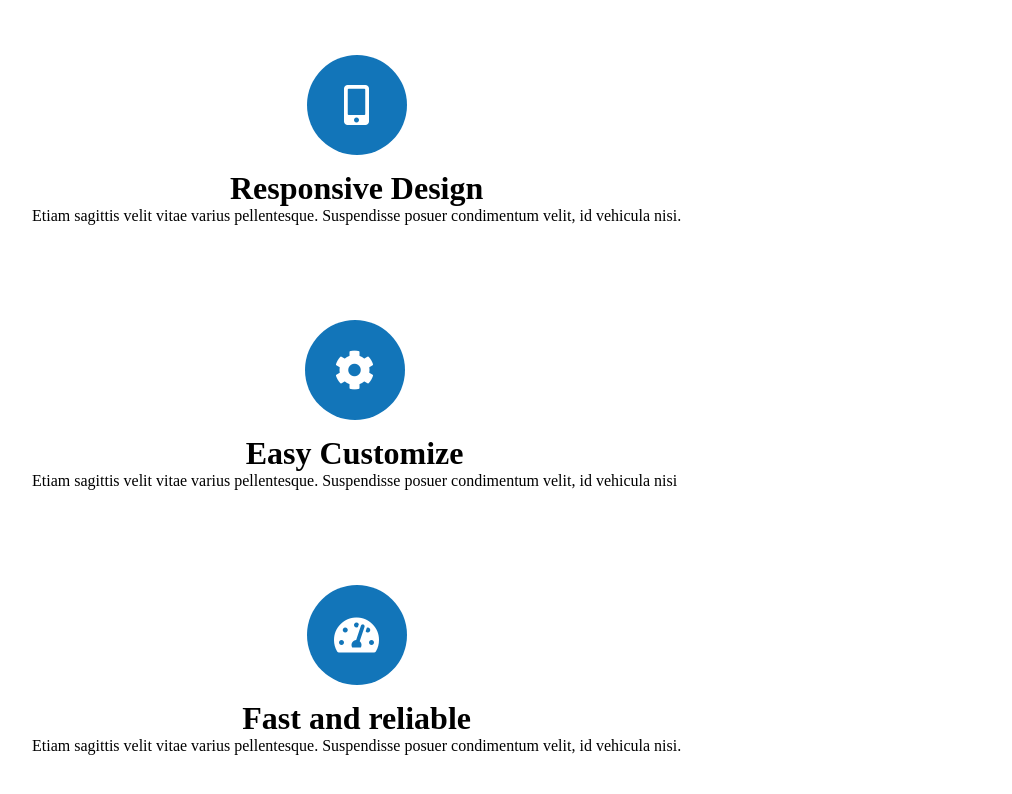
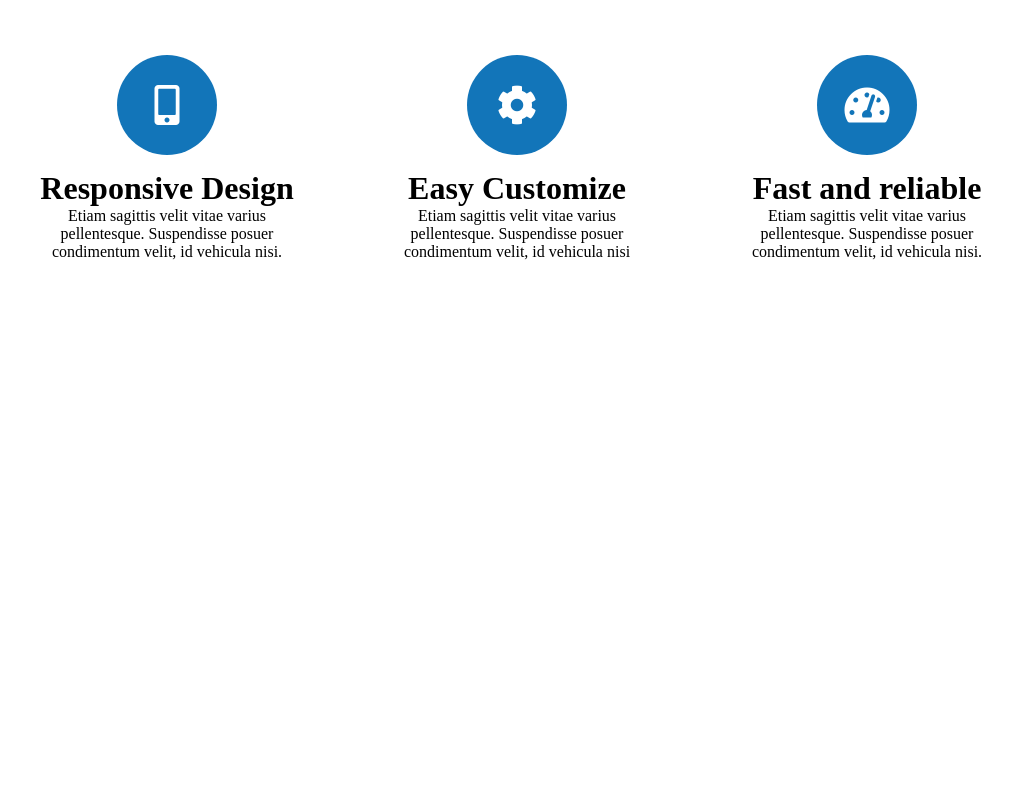
Before and after one commit to pvttrix/hw_3.1, a plain HTML site: page index.html in a window 1280 px wide. Shown: the whole page, without its empty margins (88-1100 px from the left). Drawn offline with Linux system fonts and the light colour scheme.

Commit message:
4 commit

```diff
--- a/css/main.css
+++ b/css/main.css
@@ -8,12 +8,14 @@
     margin:0 auto;
     display:flex;
     max-width: 1120px;
-    justify-content: space-between;
     flex-wrap: wrap;
+    flex-direction: row;
 }
 
 .content {
     text-align:center;
+    max-width:300px;
+    width:100%;
     margin:25px;
     padding:15px;
 }
```
